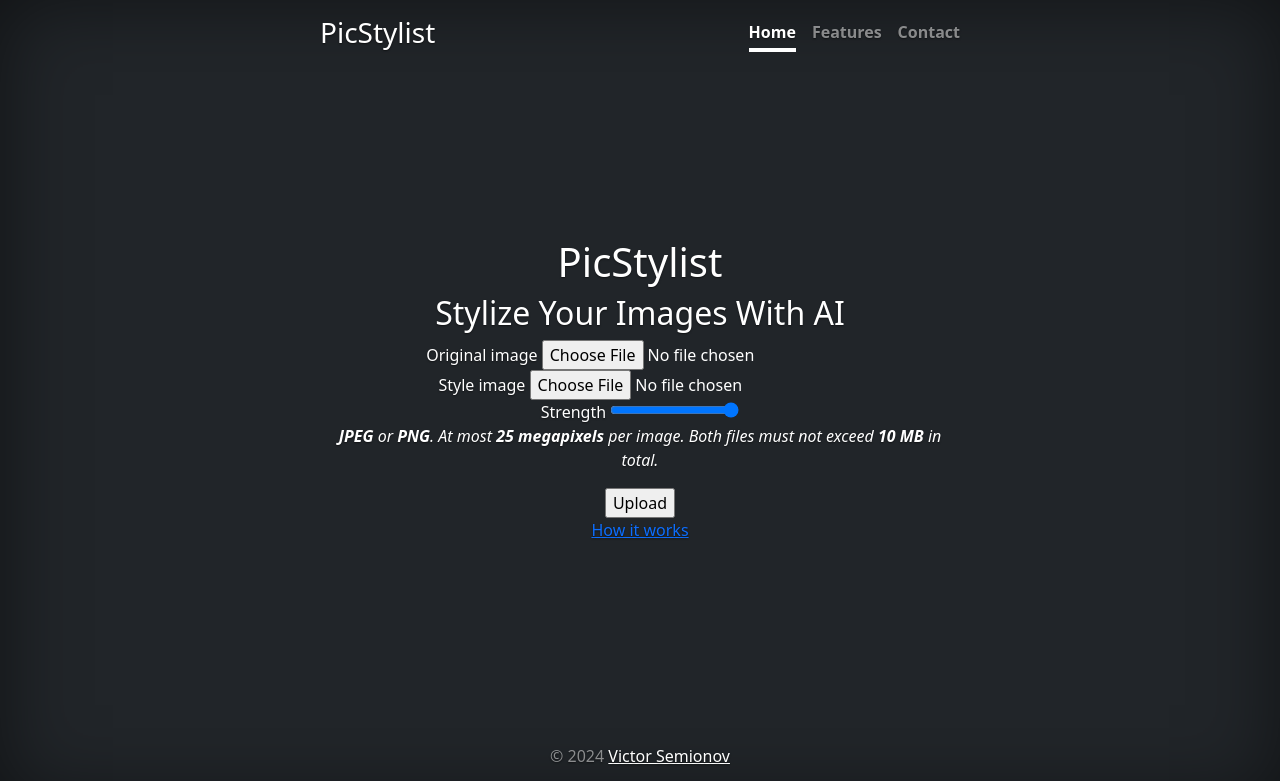
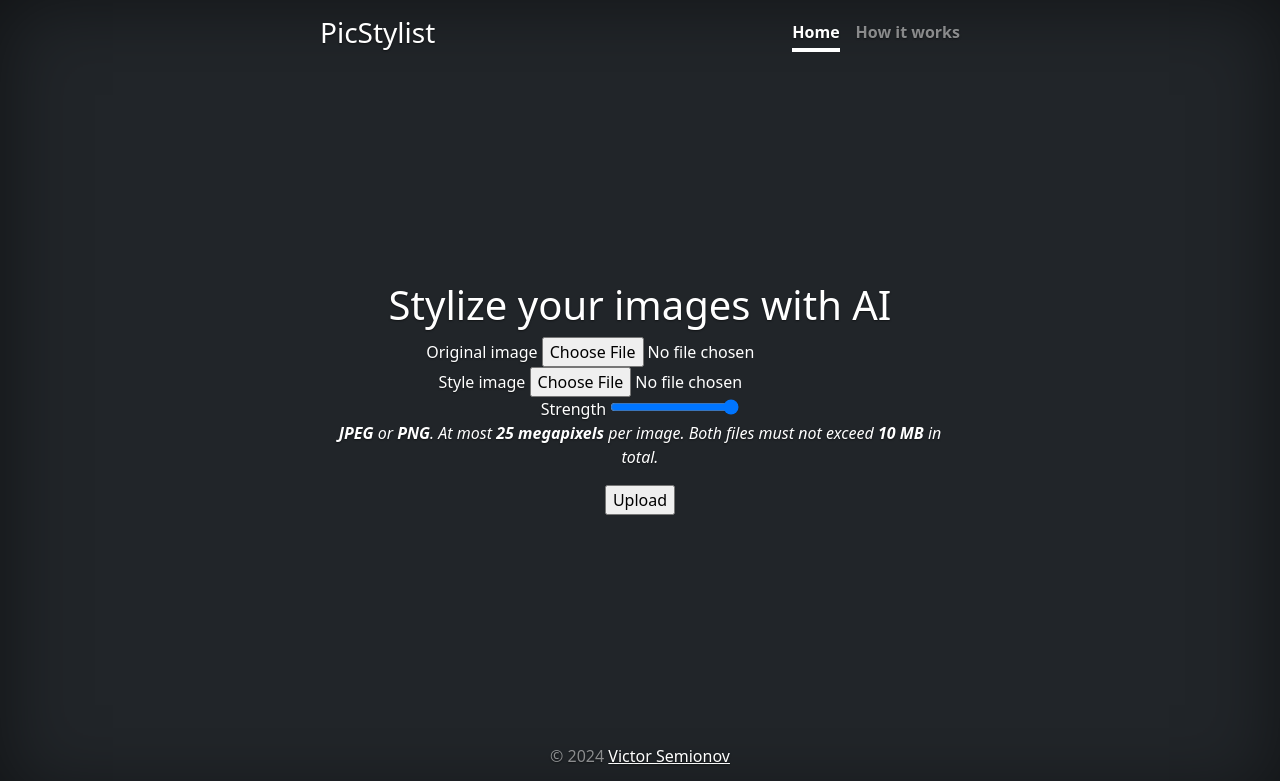
Before and after one commit to vsemionov/picstylist, a Flask app: page / in a window 1280 px wide. Shown: the top 781 px of the page. Run offline with Flask 3, Linux system fonts and the light colour scheme; parts of the project's set-up code (start-up, migrations or seed data) failed here and were passed over; some libraries are stand-ins or nearby versions.

Commit message:
header links

```diff
--- a/app.py
+++ b/app.py
@@ -124,7 +124,7 @@ def server_status():
 
 
 @app.route('/<path:name>.html')
-def html(name):
+def page(name):
     try:
         return render_template(f'pages/{name}.html')
     except TemplateNotFound:
--- a/templates/base.html
+++ b/templates/base.html
@@ -3,7 +3,7 @@
 <head>
   <meta charset="utf-8">
   <meta name="viewport" content="width=device-width, initial-scale=1">
-  <title>{% block title %}{% endblock %}{% block title_suffix %} - PicStylist{% endblock %}</title>
+  <title>{% block title %}{% endblock %} - PicStylist</title>
   <link rel="stylesheet" href="https://cdn.jsdelivr.net/npm/bootstrap@5.3.2/dist/css/bootstrap.min.css">
   <link rel="stylesheet" href="{{ url_for('static', filename='style.css') }}">
   <link rel="icon" href="{{ url_for('static', filename='favicon.png') }}">
@@ -12,11 +12,15 @@
 <div class="cover-container d-flex w-100 h-100 p-3 mx-auto flex-column">
   <header class="mb-auto">
     <div>
-      <h3 class="float-md-start mb-0">PicStylist</h3>
+      <h3 class="float-md-start mb-0"><a href="{{ url_for('index') }}" class="text-white text-decoration-none">PicStylist</a></h3>
       <nav class="nav nav-masthead justify-content-center float-md-end">
-        <a class="nav-link fw-bold py-1 px-0 active" aria-current="page" href="#">Home</a>
-        <a class="nav-link fw-bold py-1 px-0" href="#">Features</a>
-        <a class="nav-link fw-bold py-1 px-0" href="#">Contact</a>
+        {% for path, name in [(url_for('index'), 'Home'), (url_for('page', name='model'), 'How it works')] %}
+          {% if request.path == path %}
+            <a class="nav-link fw-bold py-1 px-0 active" aria-current="page" href="#">{{ name }}</a>
+          {% else %}
+            <a class="nav-link fw-bold py-1 px-0" href="{{ path }}">{{ name }}</a>
+          {% endif %}
+        {% endfor %}
       </nav>
     </div>
   </header>
--- a/templates/index.html
+++ b/templates/index.html
@@ -1,11 +1,7 @@
 {% extends 'base.html' %}
 
-{% block title %}PicStylist{% endblock %}
-{% block title_suffix %}{% endblock %}
-
 {% block content %}
-  <h1>PicStylist</h1>
-  <h2>Stylize Your Images With AI</h2>
+  <h1>{% block title %}Stylize your images with AI{% endblock %}</h1>
   <div id="upload">
     {% if form.form_errors %}
       <ul>
@@ -60,5 +56,4 @@
       <input type="submit" value="Upload">
     </form>
   </div>
-  <p><a href="{{ url_for('html', name='model') }}">How it works</a></p>
 {% endblock %}
--- a/templates/pages/model.html
+++ b/templates/pages/model.html
@@ -1,7 +1,7 @@
 {% extends 'base.html' %}
 
 {% block content %}
-  <h1>{% block title %}How It Works{% endblock %}</h1>
+  <h1>{% block title %}How it works{% endblock %}</h1>
   <p>It does need a few words, so please bear with me.</p>
   <p>
     Neural networks are typically structured in layers.
@@ -76,7 +76,7 @@
   <ul>
     <li>
       For a high-level mathematical explanation how the images are "adjusted",
-      see <a href="{{ url_for('html', name='math') }}">here</a>.</li>
+      see <a href="{{ url_for('page', name='math') }}">here</a>.</li>
     <li>
       If you want to know more, check out the <a href="https://arxiv.org/abs/1508.06576">original paper</a>
       by Gatys et al., and the <a href="https://arxiv.org/abs/1705.06830">fast style transfer paper</a> by Ghiasi et al.
--- a/templates/result.html
+++ b/templates/result.html
@@ -1,7 +1,7 @@
 {% extends 'base.html' %}
 
 {% block content %}
-  <h1>{% block title %}Stylized Image{% endblock %}</h1>
+  <h1>{% block title %}Stylized image{% endblock %}</h1>
   <div id="processing" hidden>
     <h2>Processing</h2>
     <p>Please wait.</p>
```
